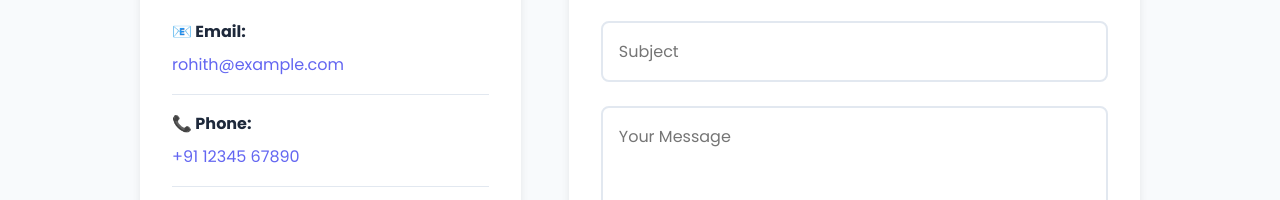
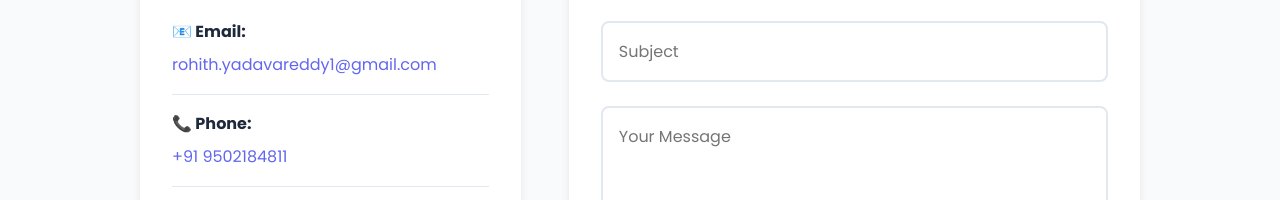
Before and after one commit to RH1H/portfolio, a plain HTML site: page index.html in a window 1280 px wide. Shown: the part 5627-5827 px from the top of the page. Drawn offline with Linux system fonts and the light colour scheme.

Commit message:
Update index.html

```diff
--- a/index.html
+++ b/index.html
@@ -225,11 +225,11 @@
                     <div class="contact-details">
                         <div class="contact-detail-item">
                             <strong>📧 Email:</strong>
-                            <a href="mailto:rohith@example.com">rohith@example.com</a>
+                            <a href="mailto:rohith.yadavareddy1@gmail.com.com">rohith.yadavareddy1@gmail.com</a>
                         </div>
                         <div class="contact-detail-item">
                             <strong>📞 Phone:</strong>
-                            <a href="tel:+911234567890">+91 12345 67890</a>
+                            <a href="tel:+911234567890">+91 9502184811</a>
                         </div>
                         <div class="contact-detail-item">
                             <strong>🔗 GitHub:</strong>
```
